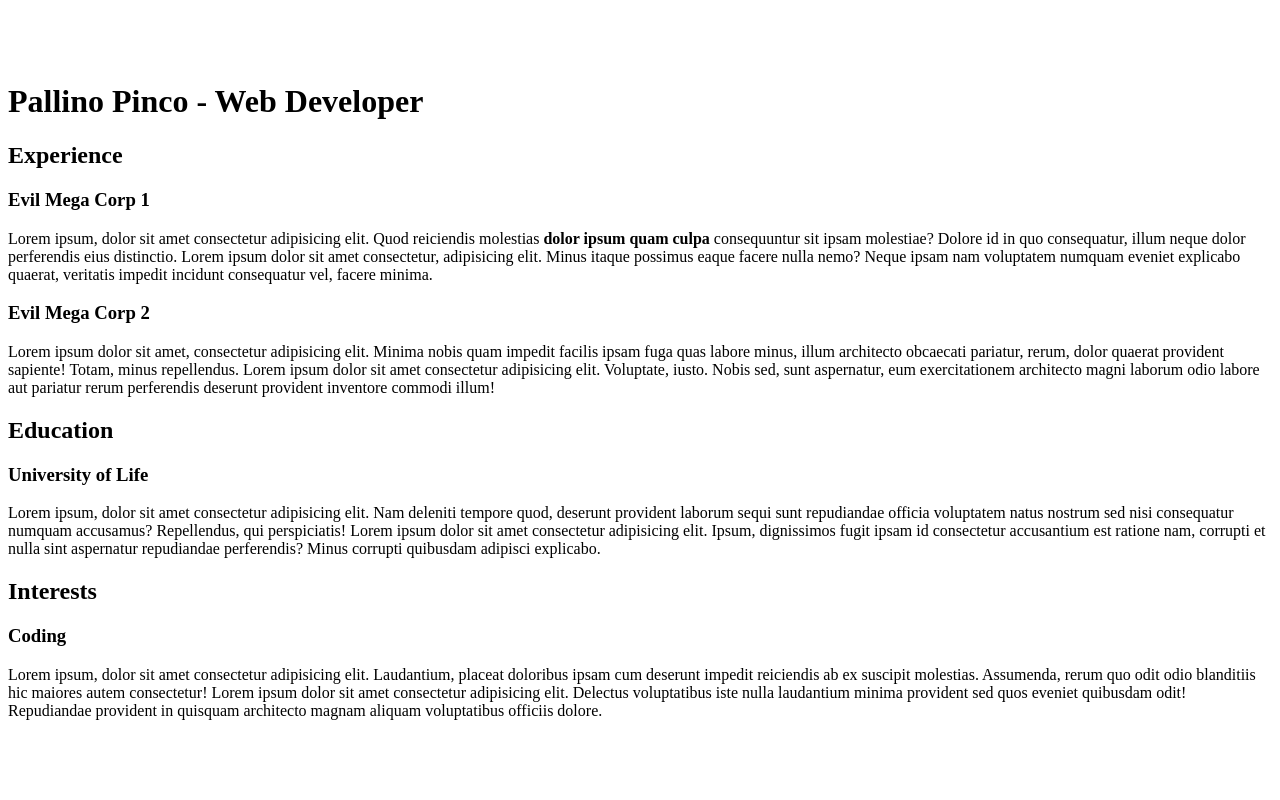
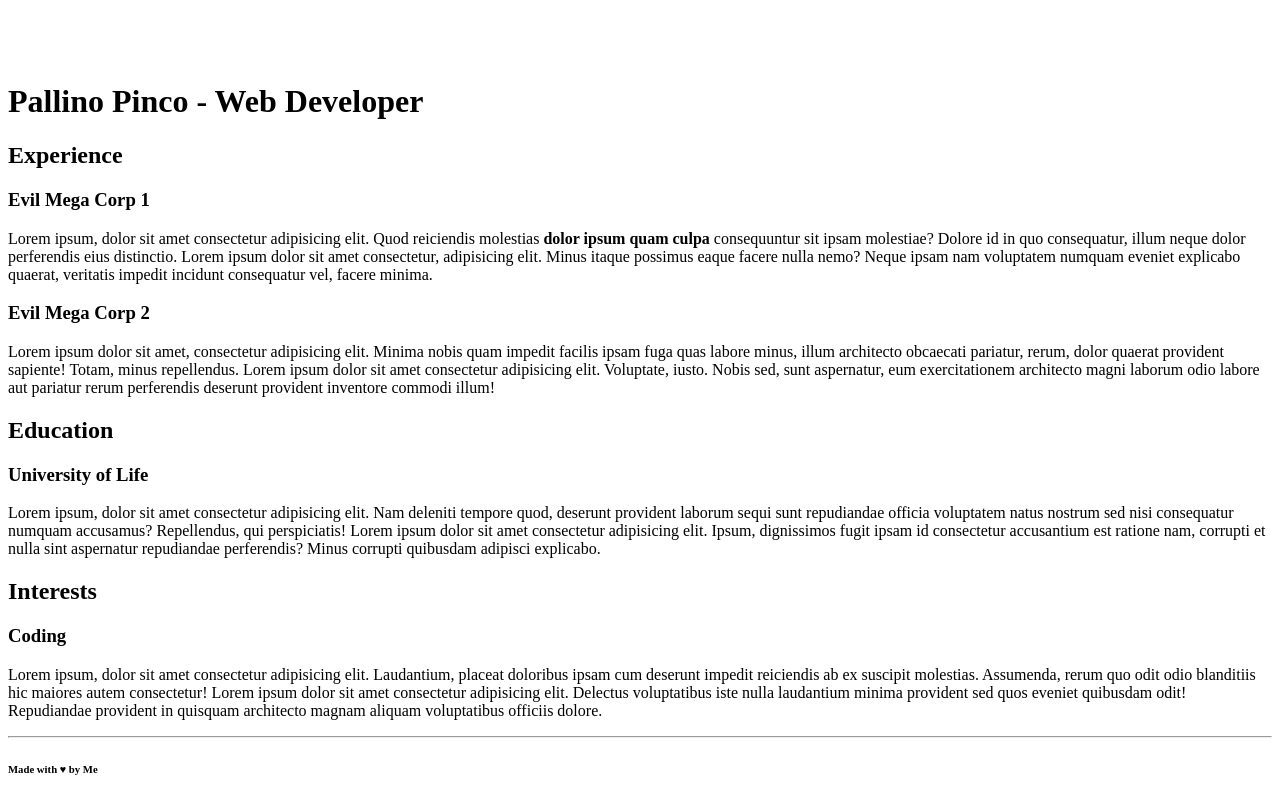
Before and after one commit to fusellifrancesco/html-css-curriculum-vitae, a plain HTML site: page index.html in a window 1280 px wide. Shown: the part 808-1608 px from the top of the page. Before the commit the page ends 1544 px from the top, so only its background shows below. Drawn offline with Linux system fonts and the light colour scheme.

Commit message:
Aggiunto tag hr e h6

```diff
--- a/index.html
+++ b/index.html
@@ -52,6 +52,10 @@
             Lorem ipsum dolor sit amet consectetur adipisicing elit. Delectus voluptatibus iste nulla laudantium minima provident
             sed quos eveniet quibusdam odit! Repudiandae provident in quisquam architecto magnam aliquam voluptatibus officiis dolore.
         </p>
+
+        <hr>
+
+        <h6>Made with &#9829; by Me</h6>
     </div>
 </body>
 </html>
```
